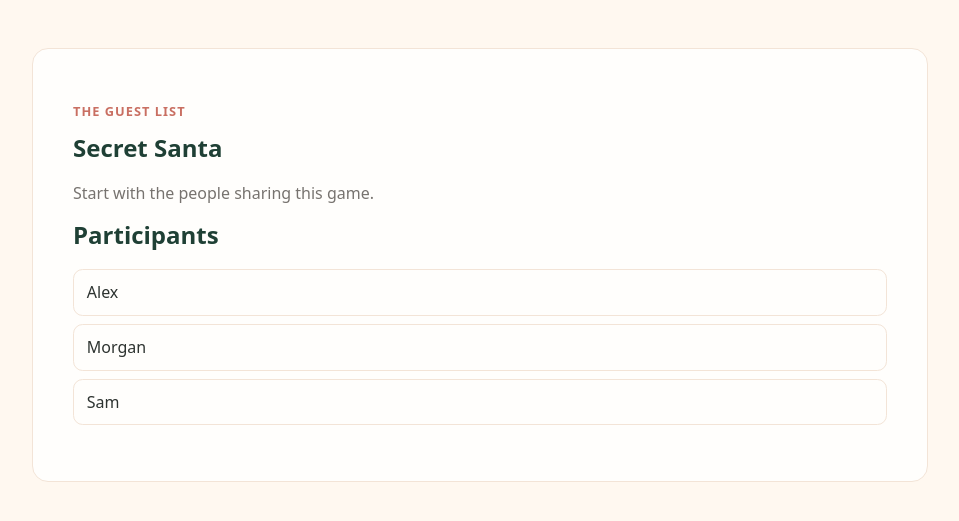
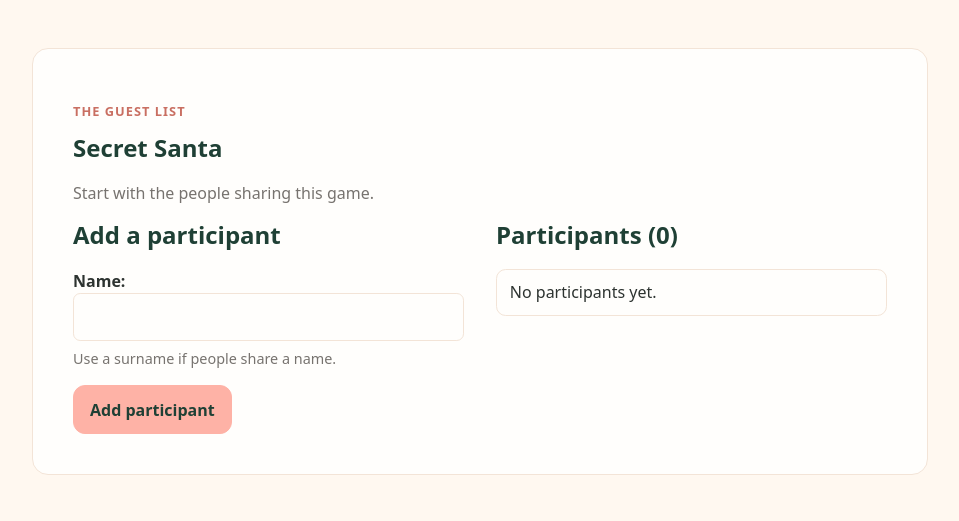
Before and after one commit to lemonderon/web-programming-christmas-practice, a Django app: page /santa/ in a window 1280 px wide. Shown: the part 91-612 px from the top of the page, without its empty margins (160-1119 px from the left). Run offline with Django 5.2, Linux system fonts and the light colour scheme.

Commit message:
Validate participant forms and redirect after adding

```diff
--- /dev/null
+++ b/holiday/forms.py
@@ -0,0 +1,9 @@
+from django import forms
+
+
+class ParticipantForm(forms.Form):
+    name = forms.CharField(
+        max_length=80,
+        strip=True,
+        help_text="Use a surname if people share a name.",
+    )
--- a/holiday/static/holiday/style.css
+++ b/holiday/static/holiday/style.css
@@ -148,3 +148,62 @@ nav a:hover, nav a:focus-visible {
     border-radius: 0.6rem;
     background: var(--color-surface);
 }
+
+.grid {
+    display: grid;
+    gap: 2rem;
+}
+
+form label {
+    display: block;
+    font-weight: 650;
+}
+
+input[type="text"] {
+    width: 100%;
+    padding: 0.7rem 0.8rem;
+    border: 1px solid var(--color-border);
+    border-radius: 0.45rem;
+    background: var(--color-surface);
+    font: inherit;
+}
+
+button {
+    padding: 0.7rem 1rem;
+    border: 1px solid var(--color-primary);
+    border-radius: 0.75rem;
+    background: var(--color-primary);
+    color: var(--color-green-dark);
+    font: inherit;
+    font-weight: 650;
+    cursor: pointer;
+}
+
+button:hover {
+    border-color: var(--color-primary-dark);
+    background: var(--color-primary-dark);
+    color: var(--color-surface);
+}
+
+input:focus-visible, button:focus-visible, a:focus-visible {
+    outline: 3px solid var(--color-gold);
+    outline-offset: 3px;
+}
+
+.helptext {
+    display: block;
+    margin-top: 0.4rem;
+    color: var(--color-text-muted);
+    font-size: 0.9rem;
+}
+
+.errorlist {
+    padding-left: 1.3rem;
+    color: var(--color-primary-dark);
+}
+
+@media (min-width: 42rem) {
+    .grid {
+        grid-template-columns: 1fr 1fr;
+    }
+}
--- a/holiday/templates/holiday/santa.html
+++ b/holiday/templates/holiday/santa.html
@@ -7,7 +7,17 @@
         <p class="eyebrow">The guest list</p>
         <h1>Secret Santa</h1>
         <p class="muted">Start with the people sharing this game.</p>
-        <h2>Participants</h2>
+        <div class="grid">
+            <section>
+                <h2>Add a participant</h2>
+                <form method="post" action="{% url 'holiday:santa' %}">
+                    {% csrf_token %}
+                    {{ form.as_p }}
+                    <button type="submit" name="action" value="add">Add participant</button>
+                </form>
+            </section>
+            <section>
+                <h2>Participants ({{ participants|length }})</h2>
                 <ul class="participants">
                     {% for participant in participants %}
                         <li>{{ participant }}</li>
@@ -16,4 +26,6 @@
                     {% endfor %}
                 </ul>
             </section>
+        </div>
+    </section>
 {% endblock %}
--- a/holiday/views.py
+++ b/holiday/views.py
@@ -1,5 +1,10 @@
-from django.shortcuts import render
+from django.shortcuts import redirect, render
 from django.utils import timezone
+
+from .forms import ParticipantForm
+
+# Teaching-only state: shared across browsers and lost when the server restarts.
+participants = []
 
 
 def is_christmas(request):
@@ -12,5 +17,16 @@ def is_christmas(request):
 
 
 def santa(request):
-    participants = ["Alex", "Morgan", "Sam"]
-    return render(request, "holiday/santa.html", {"participants": participants})
+    form = ParticipantForm()
+    if request.method == "POST":
+        form = ParticipantForm(request.POST)
+        if form.is_valid():
+            name = form.cleaned_data["name"]
+            if any(name.casefold() == person.casefold() for person in participants):
+                form.add_error("name", "That name is already listed. Add a surname.")
+            else:
+                participants.append(name)
+                return redirect("holiday:santa")
+
+    context = {"form": form, "participants": participants}
+    return render(request, "holiday/santa.html", context)
```
Lines whose indentation alone changed are shown as unchanged.
